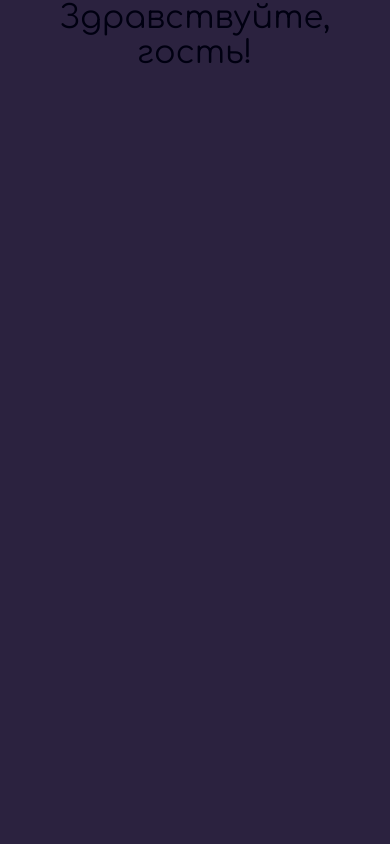
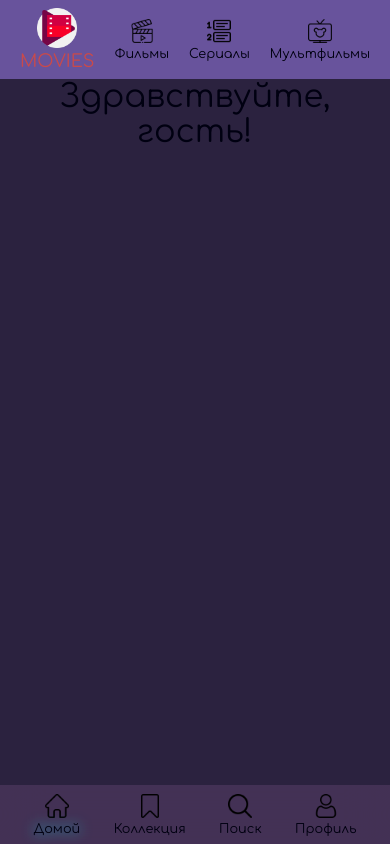
Before and after one commit to Evgenii-Buslaev/MoviesFinderAppReact, a React (Create React App) app: page /profile in a window 390 px wide. Built offline with nearby package versions, Linux system fonts and the light colour scheme.

Commit message:
Created RouterLink, added routes and their links

```diff
--- /dev/null
+++ b/src/UI/RouterLink/RouterLink.jsx
@@ -0,0 +1,12 @@
+import { Link } from "react-router-dom";
+import styles from "./RouterLink.module.css";
+
+function RouterLink({ path, children }) {
+  return (
+    <Link to={path} className={styles.link}>
+      {children}
+    </Link>
+  );
+}
+
+export default RouterLink;
--- /dev/null
+++ b/src/UI/RouterLink/RouterLink.module.css
@@ -0,0 +1,4 @@
+.link {
+  margin: auto 0;
+  text-decoration: none;
+}
--- a/src/components/App/App.js
+++ b/src/components/App/App.js
@@ -1,3 +1,4 @@
+import { useState, useEffect } from "react";
 import { Routes, Route } from "react-router-dom";
 
 import "./App.css";
@@ -7,11 +8,34 @@ import "../../css/reset.css";
 import Home from "../Home/Home";
 import Profile from "../Profile/Profile";
 
+import NavBar from "../NavBar/NavBar";
+import NavBarMob from "../NavBarMob/NavBarMob";
+import OptionsBar from "../OptionsBar/OptionsBar";
+
 function App() {
+  const [width, setWidth] = useState(window.innerWidth);
+
+  const navigation =
+    width > 800 ? (
+      <NavBar />
+    ) : (
+      <>
+        <NavBarMob />
+        <OptionsBar />
+      </>
+    );
+
+  useEffect(() => {
+    const handleResize = () => setWidth(window.innerWidth);
+    window.addEventListener("resize", handleResize);
+
+    return () => window.removeEventListener("resize", handleResize);
+  }, []);
   return (
     <div className="App">
+      {navigation}
       <Routes>
-        <Route path="/" element={<Home />} />
+        <Route path="/" element={<Home width={width} />} />
         <Route path="/profile" element={<Profile />} />
       </Routes>
     </div>
--- a/src/components/Home/Home.jsx
+++ b/src/components/Home/Home.jsx
@@ -1,36 +1,11 @@
-import { useState, useEffect } from "react";
-
 import TopList from "../TopList/TopList";
 import PacketList from "../PacketList/PacketList";
-import NavBar from "../NavBar/NavBar";
-import NavBarMob from "../NavBarMob/NavBarMob";
-import OptionsBar from "../OptionsBar/OptionsBar";
 
 import styles from "./Home.module.css";
 
-function Home() {
-  const [width, setWidth] = useState(window.innerWidth);
-
-  const navigation =
-    width > 800 ? (
-      <NavBar />
-    ) : (
-      <>
-        <NavBarMob />
-        <OptionsBar />
-      </>
-    );
-
-  useEffect(() => {
-    const handleResize = () => setWidth(window.innerWidth);
-    window.addEventListener("resize", handleResize);
-
-    return () => window.removeEventListener("resize", handleResize);
-  }, []);
-
+function Home({ width }) {
   return (
     <div className={styles.home}>
-      {navigation}
       <TopList />
       <PacketList title="Топ-20 романтических комедий" screen={width} />
       <PacketList title="Топ-20 российских сериалов" screen={width} />
--- a/src/components/Home/Home.module.css
+++ b/src/components/Home/Home.module.css
@@ -9,3 +9,7 @@
   -ms-overflow-style: none;
   scrollbar-width: none;
 }
+
+.home::-webkit-scrollbar {
+  display: none;
+}
--- a/src/components/NavBar/NavBar.jsx
+++ b/src/components/NavBar/NavBar.jsx
@@ -1,6 +1,7 @@
 import ImageButton from "../../UI/ImageButton/ImageButton";
 import SearchBar from "../SearchBar/SearchBar";
 import LogoItem from "../LogoItem/LogoItem";
+import RouterLink from "../../UI/RouterLink/RouterLink";
 
 import styles from "./NavBar.module.css";
 import user from "../../icons/profile/user.png";
@@ -8,14 +9,18 @@ import user from "../../icons/profile/user.png";
 function NavBar() {
   return (
     <nav className={styles.navBarCont}>
-      <LogoItem />
+      <RouterLink path="/">
+        <LogoItem />
+      </RouterLink>
       <div className={styles.categories}>
         <button className={styles.navBtn}>Фильмы</button>
         <button className={styles.navBtn}>Сериалы</button>
         <button className={styles.navBtn}>Мультфильмы</button>
       </div>
       <SearchBar />
-      <ImageButton path={user} alt="user btn" title="Профиль" />
+      <RouterLink path="/profile">
+        <ImageButton path={user} alt="user btn" title="Профиль" />
+      </RouterLink>
     </nav>
   );
 }
--- a/src/components/NavBarMob/NavBarMob.jsx
+++ b/src/components/NavBarMob/NavBarMob.jsx
@@ -1,4 +1,5 @@
 import ImageButton from "../../UI/ImageButton/ImageButton";
+import RouterLink from "../../UI/RouterLink/RouterLink";
 import styles from "./NavBarMob.module.css";
 
 import home from "../../icons/nav-mobile/home.png";
@@ -7,10 +8,22 @@ import search from "../../icons/nav-mobile/search.png";
 import profile from "../../icons/nav-mobile/user.png";
 
 const navBtns = [
-  { path: home, alt: "home page", text: "Домой", active: true },
-  { path: saved, alt: "saved films", text: "Коллекция", active: false },
-  { path: search, alt: "search", text: "Поиск", active: false },
-  { path: profile, alt: "user page", text: "Профиль", active: false },
+  { path: "/", img: home, alt: "home page", text: "Домой", active: true },
+  {
+    path: "/collection",
+    img: saved,
+    alt: "saved films",
+    text: "Коллекция",
+    active: false,
+  },
+  { path: "/search", img: search, alt: "search", text: "Поиск", active: false },
+  {
+    path: "/profile",
+    img: profile,
+    alt: "user page",
+    text: "Профиль",
+    active: false,
+  },
 ];
 
 function NavBarMob() {
@@ -18,8 +31,10 @@ function NavBarMob() {
     <div className={styles.navBarMob}>
       {navBtns.map((btn) => (
         <div className={styles.navItem} key={btn.text}>
-          <ImageButton path={btn.path} alt={btn.alt} title={btn.text} />
-          <h3 className={btn.active ? styles.active : null}>{btn.text}</h3>
+          <RouterLink path={btn.path}>
+            <ImageButton path={btn.img} alt={btn.alt} title={btn.text} />
+            <h3 className={btn.active ? styles.active : null}>{btn.text}</h3>
+          </RouterLink>
         </div>
       ))}
     </div>
--- a/src/components/OptionsBar/OptionsBar.module.css
+++ b/src/components/OptionsBar/OptionsBar.module.css
@@ -1,5 +1,4 @@
 .optionsCont {
-  position: relative;
   top: 0;
   padding: 0;
   margin: 0;
```
